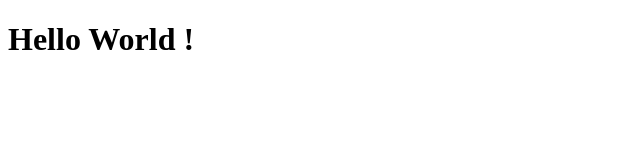
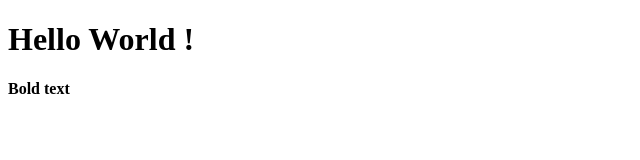
Before and after one commit to CZ-a11y/demo-repo, a plain HTML site: page index.html in a window 1280 px wide. Shown: the full height of the page, 0-640 px from the left. Drawn offline with Linux system fonts and the light colour scheme.

Commit message:
Updated version
description

```diff
--- a/index.html
+++ b/index.html
@@ -7,5 +7,6 @@
   </head>
   <body>
     <h1>Hello World !</h1>
+    <b>Bold text</b>
   </body>
 </html>
```
